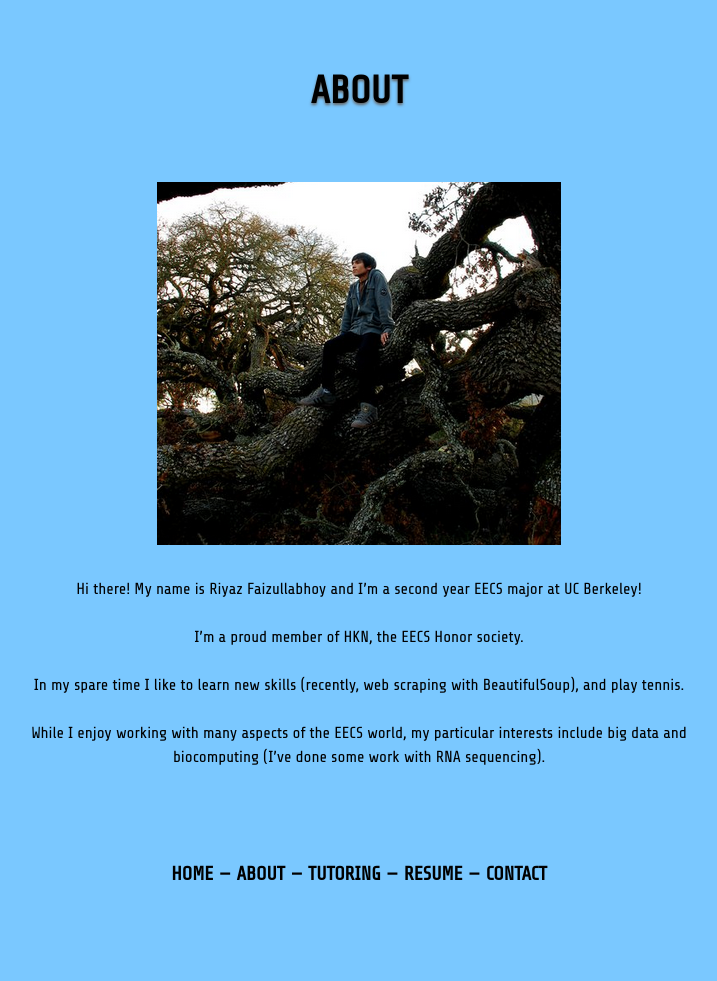
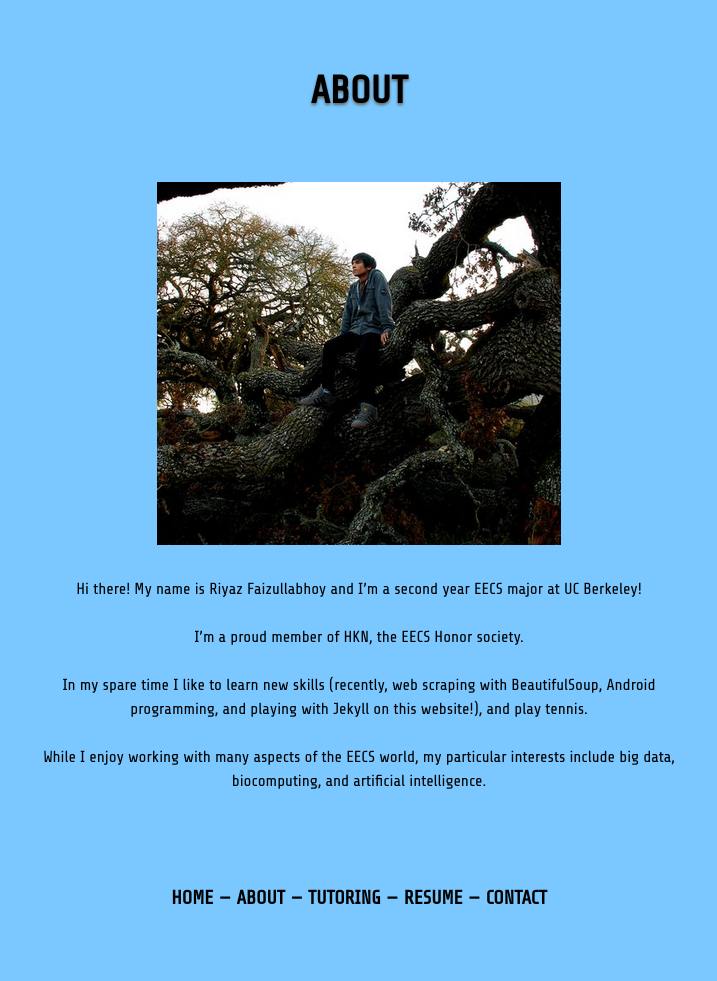
Before and after one commit to riyazdf/riyazdf.github.io, a Jekyll site: the page built from about/index.html, in a window 1280 px wide. Shown: the whole page, without its empty margins (281-998 px from the left). Built offline with Jekyll 4.4.1, drawn with Linux system fonts in a browser that asks for light colours; before the commit the page ends 957 px from its top, so only the background shows below that.

Commit message:
about change

```diff
--- a/_includes/about.md
+++ b/_includes/about.md
@@ -2,6 +2,6 @@ Hi there! My name is Riyaz Faizullabhoy and I'm a second year EECS major at UC B
 
 I'm a proud member of HKN, the EECS Honor society.
 
-In my spare time I like to learn new skills (recently, web scraping with BeautifulSoup), and play tennis.
+In my spare time I like to learn new skills (recently, web scraping with BeautifulSoup, Android programming, and playing with Jekyll on this website!), and play tennis.
 
-While I enjoy working with many aspects of the EECS world, my particular interests include big data and biocomputing (I've done some work with RNA sequencing).
+While I enjoy working with many aspects of the EECS world, my particular interests include big data, biocomputing, and artificial intelligence.
```
